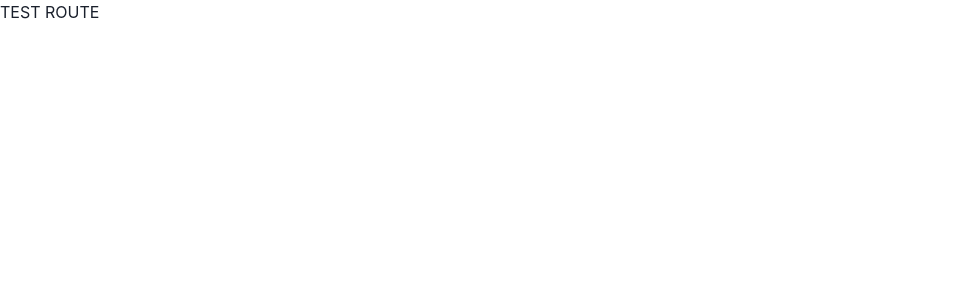
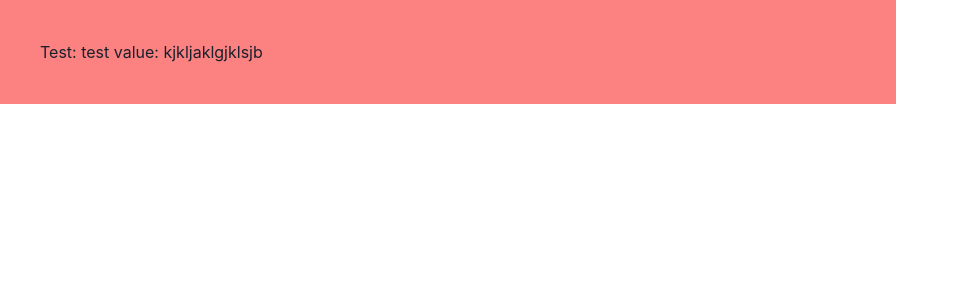
Before and after one commit to michalkoepke/spTechTest, a React (Create React App) app: page /test in a window 1280 px wide. Shown: the top 300 px of the page, without its empty margins (0-959 px from the left). Built offline with nearby package versions, Linux system fonts and the light colour scheme; no server answers.

Commit message:
dziala persistence dla access_token - zapisuje go do session storage i pozniej pobieram jak jest potrzebny.

```diff
--- a/src/components/Orders.js
+++ b/src/components/Orders.js
@@ -10,22 +10,24 @@ const Orders = () => {
   const { getOrders } = useAuth();
   const { orders } = useAuth();
   const { token } = useAuth();
+  // const { loading } = useAuth();
 
   // tutaj pobieranie zamowien lub test:
 
+  // useEffect(() => {
+  //   if (token) {
+  //     getOrders(token);
+  //   } else {
+  //     console.log("there is no token");
+  //   }
+
+  // }, [token]);
+
   useEffect(() => {
-
-    if (token) {
-    getOrders(token);
-
-    } else {
-
-      console.log("there is no token")
-
-    }
+    getOrders();
 
     // console.log("token: ", token)
-  }, [token]);
+  }, []);
 
   return (
     <Stack direction="column" align="center" bg="gray.100">
@@ -33,21 +35,14 @@ const Orders = () => {
         <Heading size="xl" py={6}>
           Orders
         </Heading>
-
         <Box>
           {orders.map((order) => (
-
             <Order order={order} key={order.id} />
-
           ))}
-
-
         </Box>
-        <Box w="70%" p={10} bg="red.300">
-
-        TEST {token}
-
-        </Box>
+        {/* <Box w="70%" p={10} bg="red.300">
+          TOKEN: {token}
+        </Box> */}
       </Flex>
     </Stack>
   );
--- a/src/components/TestRoute.js
+++ b/src/components/TestRoute.js
@@ -1,7 +1,18 @@
 import React from "react";
 
+import { Flex, Stack, Box, Heading, Button, Text } from "@chakra-ui/react";
+import { useAuth } from "../store/AuthContext";
+
 const TestRoute = () => {
-  return <div>TEST ROUTE</div>;
+  const { testValue } = useAuth();
+
+  return (
+    <div>
+      <Box w="70%" p={10} bg="red.300">
+        Test: {testValue}
+      </Box>
+    </div>
+  );
 };
 
 export default TestRoute;
--- a/src/pages/Home.js
+++ b/src/pages/Home.js
@@ -6,6 +6,32 @@ import { Link, useHistory } from "react-router-dom";
 
 const Home = () => {
   const history = useHistory();
+
+
+  useEffect(() => {
+
+    fetch("https://api.demo.cargo-speed.pl/demo/api/v1/login/access_token", {
+      method: "POST",
+      headers: { "Content-Type": "application/x-www-form-urlencoded" },
+
+      body: "grant_type=refresh_token",
+    })
+      .then((response) => {
+        console.log("resolved", response);
+
+        return response;
+      })
+      .then((response) => response.json())
+      .then((data) => {
+        // const { access_token } = data;
+        console.log("refresh token: ", data);
+        // return access_token;
+      })
+
+      .catch((err) => {
+        console.log("rejected", err);
+      });
+  }, []);
 
   return (
     <Stack direction="column" align="center">
--- a/src/store/AuthContext.js
+++ b/src/store/AuthContext.js
@@ -16,7 +16,7 @@ export function AuthProvider({ children }) {
   const [loggedIn, setLoggedIn] = useState(false);
   console.log("logged in from context: ", loggedIn);
   const [currentUser, setCurrentUser] = useState("");
-  // const [loading, setLoading] = useState(true);
+  const [loading, setLoading] = useState(true);
 
   const [token, setToken] = useState("");
   console.log("token state: ", token);
@@ -24,43 +24,36 @@ export function AuthProvider({ children }) {
   const [orders, setOrders] = useState([]);
   console.log("zamowienia ze stanu :", orders);
 
+  // const testValue = "test value: kjkljaklgjklsjb";
+
+  const [testValue, setTestValue] = useState("test value: kjkljaklgjklsjb");
+
   //! UseEffect prosi na poczatku o refresh token:
 
-  useEffect(() => {
+  // useEffect(() => {
 
-    fetch("https://api.demo.cargo-speed.pl/demo/api/v1/login/access_token", {
-      method: "POST",
-      headers: { "Content-Type": "application/x-www-form-urlencoded" },
+  //   fetch("https://api.demo.cargo-speed.pl/demo/api/v1/login/access_token", {
+  //     method: "POST",
+  //     headers: { "Content-Type": "application/x-www-form-urlencoded" },
 
-      body: "grant_type=refresh_token",
-    })
-      .then((response) => {
-        console.log("resolved", response);
+  //     body: "grant_type=refresh_token",
+  //   })
+  //     .then((response) => {
+  //       console.log("resolved", response);
 
-        return response;
-      })
-      .then((response) => response.json())
-      .then((data) => {
-        // const { access_token } = data;
-        console.log("refresh token: ", data);
-        // return access_token;
-      })
-      // .then((response) => {
-      //   if (response.ok) {
-      //     console.log("response-ok status: true");
-      //     setAuthorized(true);
-      //     // history.push("/orders");
-      //   } else if (!response.ok) {
-      //     console.log("response-ok status: false");
-      //     setAuthorized(false);
-      //     // history.push("/");
-      //   }
-      // })
+  //       return response;
+  //     })
+  //     .then((response) => response.json())
+  //     .then((data) => {
+  //       // const { access_token } = data;
+  //       console.log("refresh token: ", data);
+  //       // return access_token;
+  //     })
 
-      .catch((err) => {
-        console.log("rejected", err);
-      });
-  }, []);
+  //     .catch((err) => {
+  //       console.log("rejected", err);
+  //     });
+  // }, []);
 
   //! funkcja logowania/wysylania credentials z formularza
 
@@ -87,9 +80,8 @@ export function AuthProvider({ children }) {
       // .then((data) => console.log("response data: ", data))
       .then((access_token) => {
         setToken(access_token);
+        sessionStorage.setItem("myToken", access_token);
       })
-
-
 
       .then((token, access_token) => {
         if (token == access_token) {
@@ -112,12 +104,15 @@ export function AuthProvider({ children }) {
 
   // ! pobieranie zamowien
 
-  const getOrders = (token) => {
+  const getOrders = () => {
+    const myToken = sessionStorage.getItem("myToken");
+    console.log("My token: ", myToken);
+
     fetch("https://api.demo.cargo-speed.pl/demo/api/v1/orders/many", {
       method: "GET",
       headers: {
         "Content-Type": "application/json",
-        Authorization: "Bearer " + token,
+        Authorization: "Bearer " + myToken,
       },
     })
       .then((response) => {
@@ -127,8 +122,8 @@ export function AuthProvider({ children }) {
       })
       .then((response) => response.json())
       .then((data) => {
-
         setOrders(data);
+        // setLoading(false);
       })
       .catch((err) => {
         console.log("orders-rejected: ", err);
@@ -144,7 +139,8 @@ export function AuthProvider({ children }) {
     getOrders,
     token,
     orders,
-
+    testValue,
+    loading,
   };
 
   return (
```
